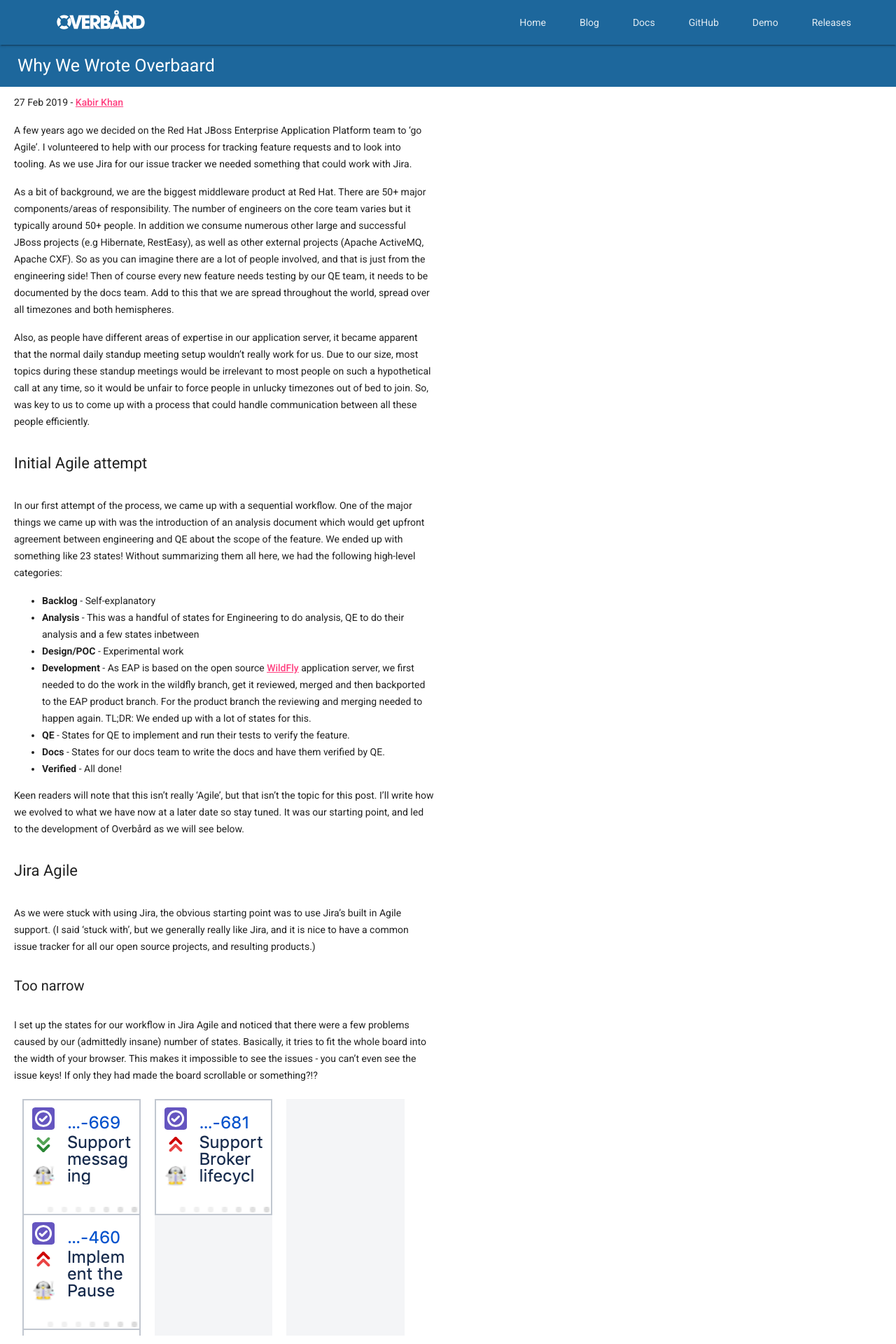
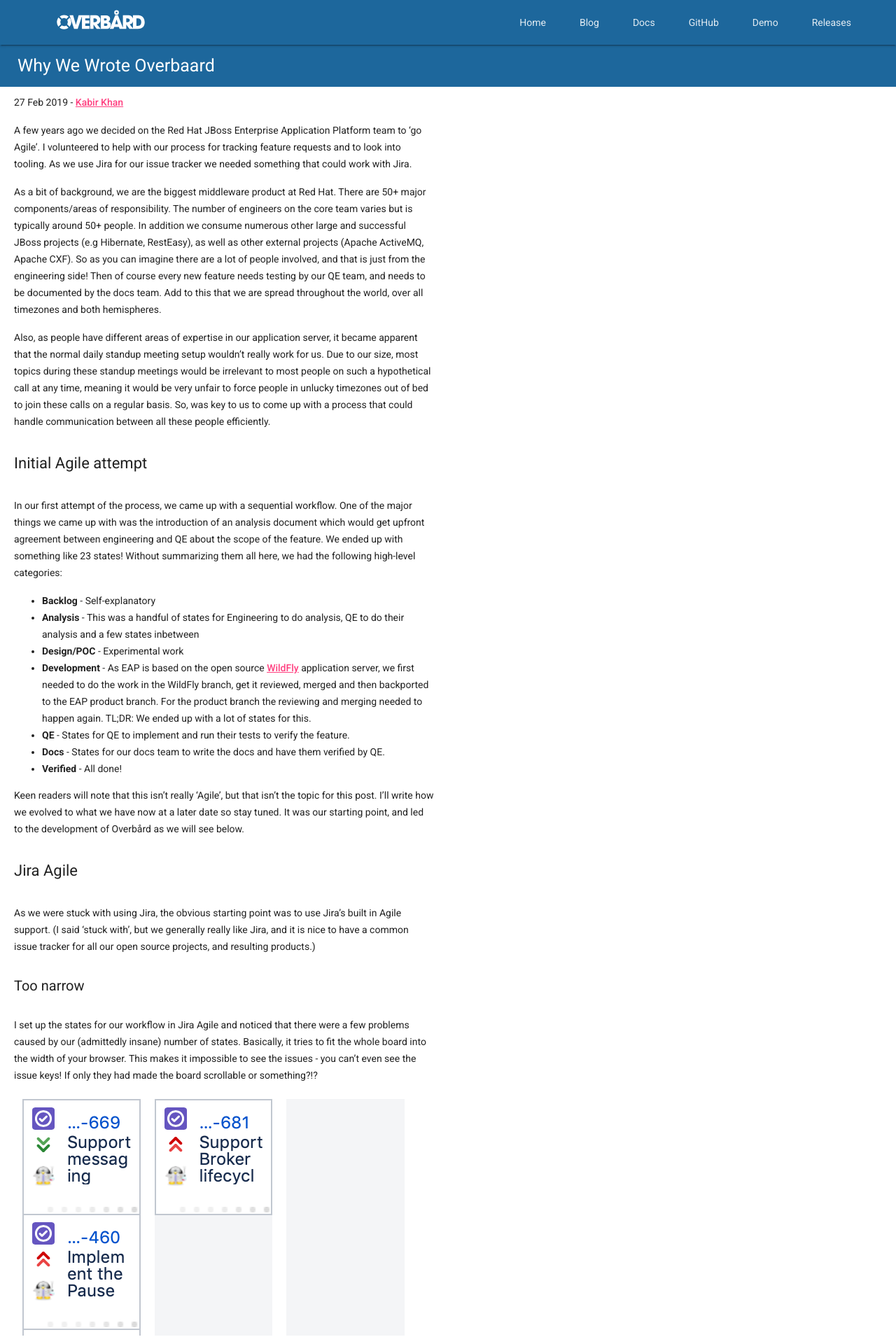
Before and after one commit to overbaard/overbaard.github.io, a Jekyll site: the page built from _posts/2019-02-27-why-we-wrote-overbaard.md, in a window 1280 px wide. Shown: the top 1920 px of the page at 70% size. Built offline with Jekyll 4.4.1, drawn with Linux system fonts in a browser that asks for light colours; some of the changed text lies outside the part shown.

Commit message:
More typos

```diff
--- a/_posts/2019-02-27-why-we-wrote-overbaard.md
+++ b/_posts/2019-02-27-why-we-wrote-overbaard.md
@@ -8,17 +8,17 @@ something that could work with Jira.
 
 As a bit of background, we are the biggest middleware product at Red Hat. There are 50+ major components/areas of
 responsibility. The number of
-engineers on the core team varies but it typically around 50+ people. In addition we consume numerous other large and
+engineers on the core team varies but is typically around 50+ people. In addition we consume numerous other large and
 successful JBoss projects (e.g Hibernate, RestEasy), as well as other external projects (Apache ActiveMQ, Apache CXF).
 So as you can imagine there are a lot of people involved, and that is just from the engineering side! Then of course
-every new feature needs testing by our QE team, it needs to be documented by the docs team. Add to this that we are
-spread throughout the world, spread over all timezones and both hemispheres.
+every new feature needs testing by our QE team, and needs to be documented by the docs team. Add to this that we are
+spread throughout the world, over all timezones and both hemispheres.
 
 Also, as people have different areas of expertise in our application server, it became apparent that the normal daily
 standup meeting setup wouldn't really work for us. Due to our size, most topics during these standup meetings would
-be irrelevant to most people on such a hypothetical call at any time, so it would be unfair to force people in unlucky
-timezones out of bed to join. So, was key to us to come up with a process that could handle communication between all
-these people efficiently.
+be irrelevant to most people on such a hypothetical call at any time, meaning it would be very unfair to force people in unlucky
+timezones out of bed to join these calls on a regular basis. So, was key to us to come up with a process that could
+handle communication between all these people efficiently.
 
 <h2>Initial Agile attempt</h2>
 In our first attempt of the process, we came up with a sequential workflow. One of the major things we came up with
@@ -30,8 +30,8 @@ following high-level categories:
     <li><b>Analysis</b> - This was a handful of states for Engineering to do analysis, QE to do their analysis and a
     few states inbetween</li>
     <li><b>Design/POC</b> - Experimental work</li>
-    <li><b>Development</b> - As EAP is based on the open source <a href="http://wildfly.org">WildFly</a> application
-    server, we first needed to do the work in the wildfly branch, get it reviewed, merged and then backported to the
+    <li><b>Development</b> - As EAP is based on the open source <a href="http://wildfly.org" target="_blank">WildFly</a>
+    application server, we first needed to do the work in the WildFly branch, get it reviewed, merged and then backported to the
     EAP product branch. For the product branch the reviewing and merging needed to happen again. TL;DR: We ended up
     with a lot of states for this.</li>
     <li><b>QE</b> - States for QE to implement and run their tests to verify the feature.</li>
@@ -92,8 +92,8 @@ several cases.
 After some discussion we decided to investigate implementing a read-only board that could display
 the data better than what we found. The requirements were:
 * To properly display a lot of states, we did this via:
-** Horizontal scrolling
-** Collapsible headers
+    * Horizontal scrolling
+    * Collapsible headers
 * To avoid configuration to provide filters and swimlanes. Instead we inspect the data that exists in the issues to
 provide the options for filters/swimlanes
 * Do as much work on the client as possible to make it fast. All filtering and other massaging of the view happens
@@ -109,4 +109,4 @@ take a look at the below animation:
 </video>
 
 
-Thanks for reading!
+Thanks for reading, and follow the links at the top of the page for more information!
```
Also changed, not shown: other parts of _posts/2019-02-27-why-we-wrote-overbaard.md (+4 -4 lines).
